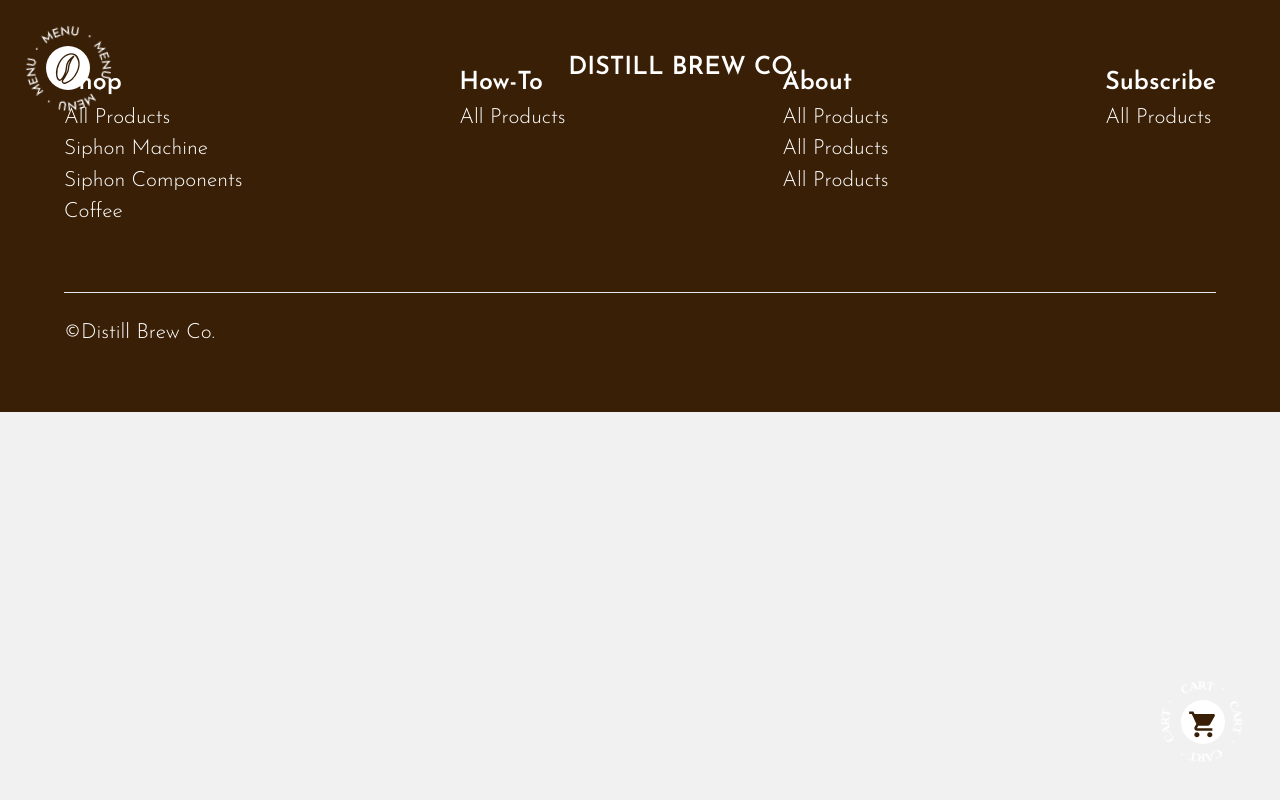
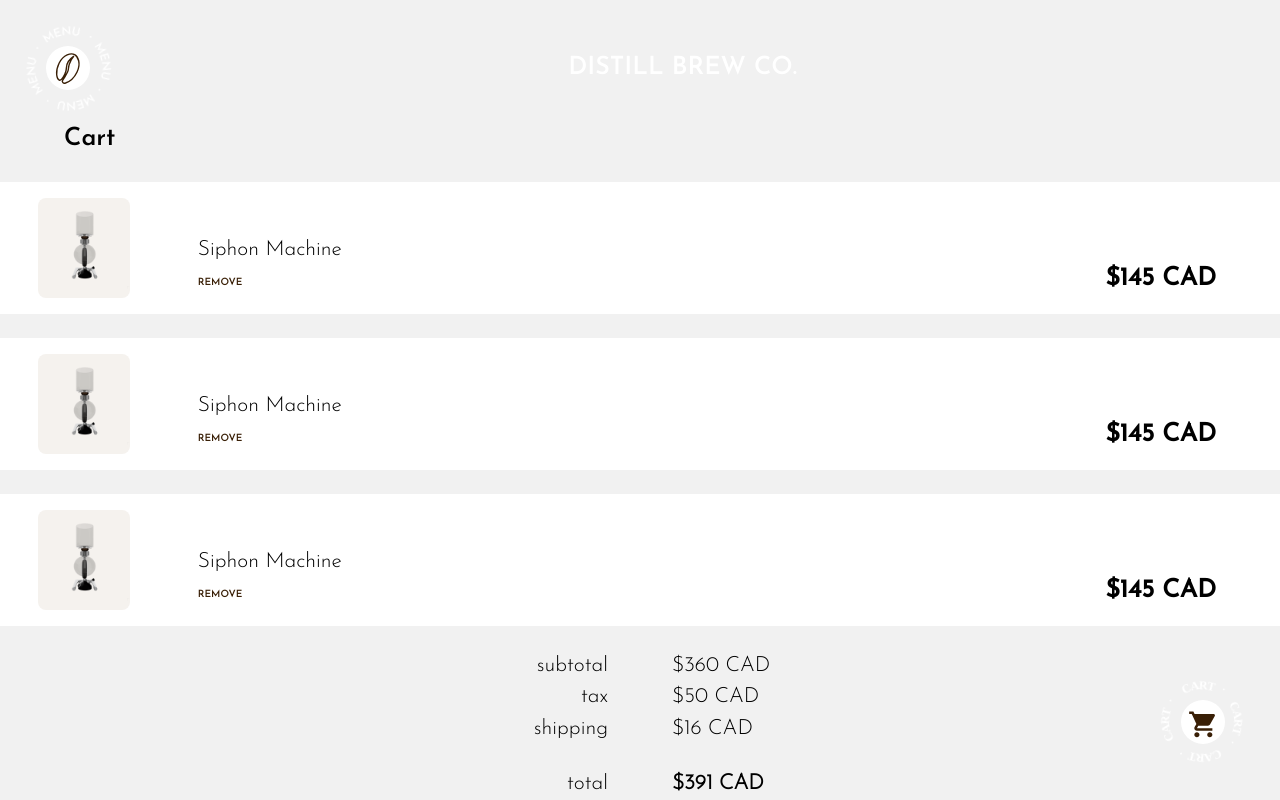
Before and after one commit to smchng/DistillBrew, a Next.js app: page /cart in a window 1280 px wide. Before the commit this address had no page. Shown: the top 800 px of the page. Built offline with nearby package versions, Linux system fonts and the light colour scheme.

Commit message:
added cart page

```diff
--- /dev/null
+++ b/components/cart/item.tsx
@@ -0,0 +1,52 @@
+import Image from "next/image";
+import React, { useState } from "react";
+import { StaticImageData } from "next/image";
+
+type ItemProps = {
+  image?: StaticImageData;
+  title: string;
+  price: string;
+};
+
+export const CartItem = ({ image, title, price }: ItemProps) => {
+  const resolvedImage = image !== undefined ? image : "";
+  const [isVisible, setIsVisible] = useState(true);
+
+  const handleRemoveClick = () => {
+    setIsVisible(false);
+  };
+  return (
+    <>
+      {isVisible && (
+        <div className="flex gap-1 bg-white my-[3vh] pl-[3vw] py-[2vh] ">
+          <div className="overflow-hidden rounded-lg bg-beige2 w-[100px] h-[100px]">
+            <Image src={resolvedImage} alt="cart item" />
+          </div>
+          <div className="flex items-end px-[5vw] w-full">
+            <div>
+              <p className="text-sm leading-none">{title}</p>
+              <a
+                className="text-brown text-[10px] cursor-pointer"
+                onClick={handleRemoveClick}
+              >
+                REMOVE
+              </a>
+            </div>
+            <div className="ml-auto">
+              <h4 className="font-bold">{price} CAD</h4>
+            </div>
+          </div>
+        </div>
+      )}
+    </>
+  );
+};
+
+export const TotalItem = ({ title, price }: ItemProps) => {
+  return (
+    <div className="text-right grid grid-cols-2 mx-auto gap-[5vw]">
+      <p>{title}</p>
+      <p>{price}</p>
+    </div>
+  );
+};
--- a/pages/_app.tsx
+++ b/pages/_app.tsx
@@ -17,6 +17,7 @@
 import Filter from "@/pages/products/filter";
 import Set from "@/pages/products/set";
 import Machine from "@/pages/products/machine";
+import Cart from "@/pages/cart";
 
 export default function App() {
   const router = useRouter();
@@ -56,6 +57,7 @@
           {currentPage === "/products" && <Products />}
           {currentPage === "/contact" && <Contact />}
           {currentPage === "/blog" && <Blog />}
+          {currentPage === "/cart" && <Cart />}
           {currentPage === "/products/filter" && <Filter />}
           {currentPage === "/products/paddle" && <Paddle />}
           {currentPage === "/products/set" && <Set />}
--- /dev/null
+++ b/pages/cart.tsx
@@ -0,0 +1,34 @@
+import Image from "next/image";
+import { CartItem, TotalItem } from "@/components/cart/item";
+import { FullButton } from "@/components/button/button";
+
+import machine from "@/public/imgs/siphon2.png";
+
+export default function Cart() {
+  return (
+    <div className="pt-[15vh]">
+      <h3 className="px-[5vw]">Cart</h3>
+      <div>
+        <CartItem image={machine} title="Siphon Machine" price="$145" />
+        <CartItem image={machine} title="Siphon Machine" price="$145" />
+        <CartItem image={machine} title="Siphon Machine" price="$145" />
+      </div>
+      <div className="justify-end">
+        <div className="flex flex-col ">
+          <TotalItem title="subtotal" price="$360 CAD" />
+          <TotalItem title="tax" price="$50 CAD" />
+          <TotalItem title="shipping" price="$16 CAD" />
+
+          <div className="text-right grid grid-cols-2 mx-auto gap-[5vw] my-[3vh]">
+            <p>total</p>
+            <p className="font-bold">$391 CAD</p>
+          </div>
+        </div>
+      </div>
+      <div>
+        <FullButton text="CONTINUE SHOPPING" link="/products" />
+        <FullButton text="CHECKOUT" link="/checkout" />
+      </div>
+    </div>
+  );
+}
```
Also changed, not shown: public/imgs/siphon2.png (added).
